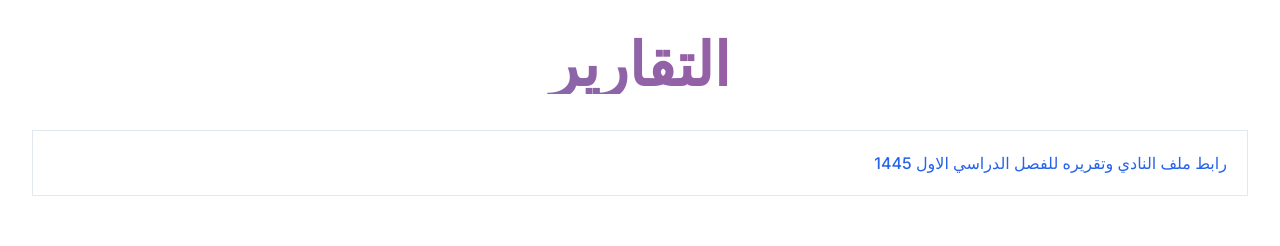
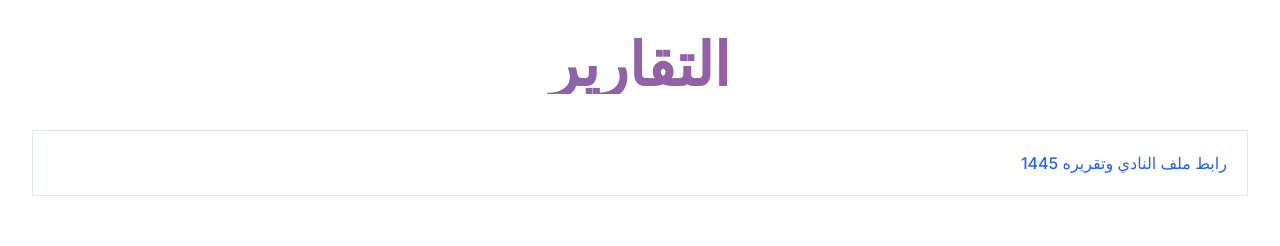
Before and after one commit to mahmoude4477/ITech-Club, a Next.js app: page / in a window 1280 px wide. Shown: the part 3540-3786 px from the top of the page. Built offline with nearby package versions, Linux system fonts and the light colour scheme.

Commit message:
update urls

```diff
--- a/src/components/JoinToUs.tsx
+++ b/src/components/JoinToUs.tsx
@@ -2,16 +2,34 @@
 import { Button } from "./ui/button";
 import Animations from "./Animation";
 import { useToast } from "@/components/ui/use-toast";
+import Link from "next/link";
 
 const JoinToUs = () => {
   const { toast } = useToast();
+  const handleClick = () => {
+    toast({
+      title: "انضمام للنادي",
+      description: "شكراً لاهتمامك! سيتم توجيهك إلى نموذج الانضمام.",
+    });
+  };
   return (
     <Animations>
       <div
         id="JoinToUs"
+        onClick={handleClick}
         className="h-screen flex  items-center flex-col justify-center"
       >
-        <Button
+        <Button size={"lg"} asChild>
+          <Link href="https://forms.gle/rdeGTKLdTg9vZwy66"> انضم للنادي</Link>
+        </Button>
+      </div>
+    </Animations>
+  );
+};
+
+export default JoinToUs;
+{
+  /* <Button
           onClick={() => {
             toast({
               variant: "destructive",
@@ -21,10 +39,5 @@ const JoinToUs = () => {
           size={"lg"}
         >
           انضم للنادي
-        </Button>
-      </div>
-    </Animations>
-  );
-};
-
-export default JoinToUs;
+        </Button> */
+}
--- a/src/components/Report.tsx
+++ b/src/components/Report.tsx
@@ -4,8 +4,8 @@ import Animations from "./Animation";
 const Reports = () => {
   const ReportsList = [
     {
-      href: "https://drive.google.com/file/d/1ONibXKKbT3T85tinKsemSegaGbPX3qAV/view?usp=sharing",
-      label: "رابط ملف النادي وتقريره للفصل الدراسي الاول 1445",
+      href: "https://drive.google.com/file/d/1ZDAb0RKBDqZOnzoM6x-XnQv-Vn38jS_Y/view?usp=sharing",
+      label: "رابط ملف النادي وتقريره 1445",
     },
   ];
 
```
